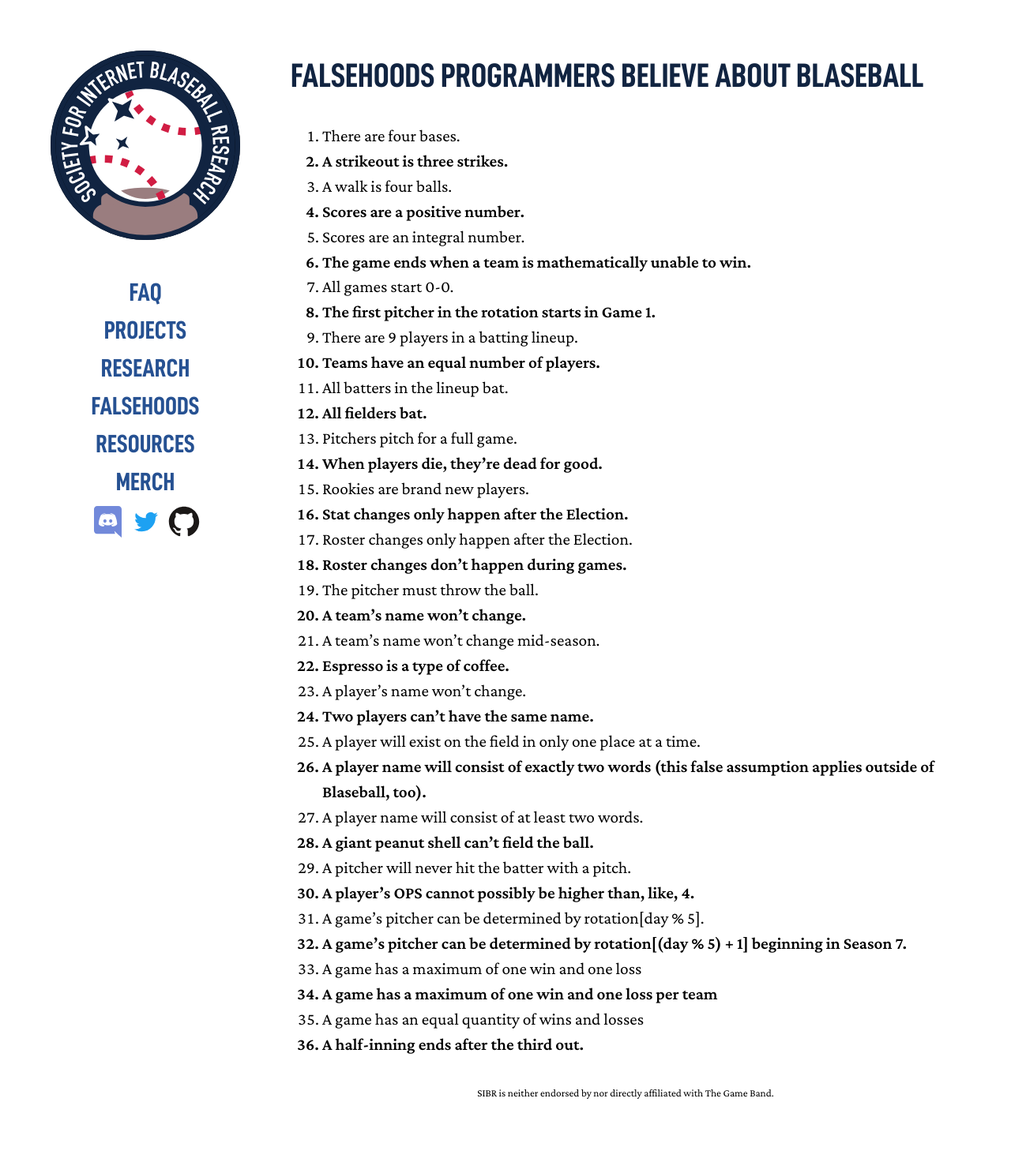
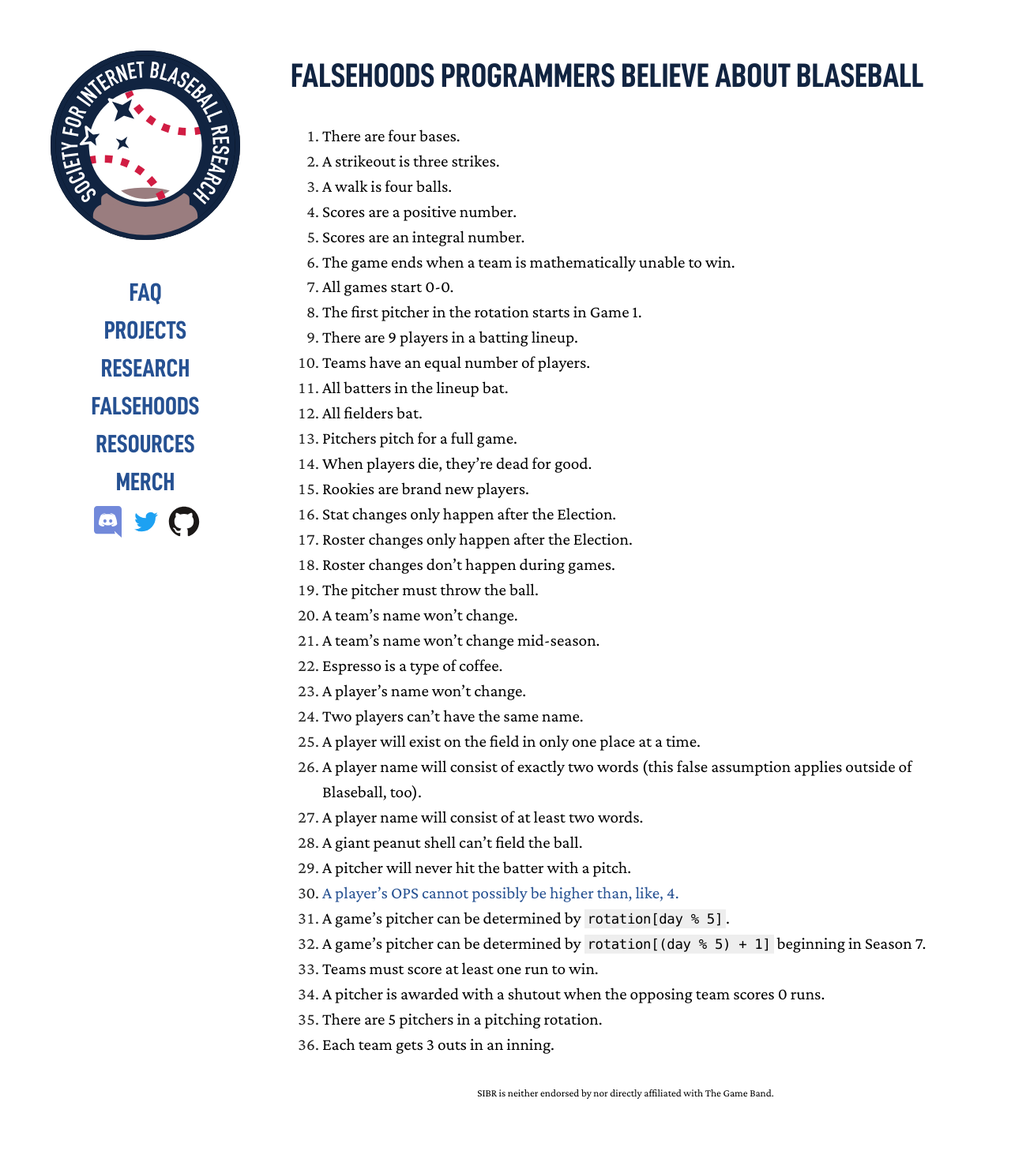
Before and after one commit to Society-for-Internet-Blaseball-Research/sibr.dev, a Jekyll site: the page built from falsehoods.md, in a window 1280 px wide. Shown: the whole page at 79% size. Built offline with Jekyll 4.4.1, drawn with Linux system fonts in a browser that asks for light colours; our own code applies the rules of GitHub Pages for plain Markdown files.

Commit message:
Update falsehoods. Closes #4

```diff
--- a/falsehoods.md
+++ b/falsehoods.md
@@ -3,6 +3,7 @@ permalink: /falsehoods
 title: Falsehoods Programmers Believe about Blaseball
 ---
 {:.falsehoods}
+
 1. There are four bases.
 2. A strikeout is three strikes.
 3. A walk is four balls.
@@ -32,10 +33,10 @@ title: Falsehoods Programmers Believe about Blaseball
 27. A player name will consist of at least two words.
 28. A giant peanut shell can't field the ball.
 29. A pitcher will never hit the batter with a pitch.
-30. A player's OPS cannot possibly be higher than, like, 4.
-31. A game's pitcher can be determined by rotation[day % 5].
-32. A game's pitcher can be determined by rotation[(day % 5) + 1] beginning in Season 7.
-33. A game has a maximum of one win and one loss
-34. A game has a maximum of one win and one loss per team
-35. A game has an equal quantity of wins and losses
-36. A half-inning ends after the third out.
+30. [A player's OPS cannot possibly be higher than, like, 4.](https://twitter.com/SIBROfficial/status/1306063199217659904)
+31. A game's pitcher can be determined by `rotation[day % 5]`.
+32. A game's pitcher can be determined by `rotation[(day % 5) + 1]` beginning in Season 7.
+33. Teams must score at least one run to win.
+34. A pitcher is awarded with a shutout when the opposing team scores 0 runs.
+35. There are 5 pitchers in a pitching rotation.
+36. Each team gets 3 outs in an inning.
--- a/style.scss
+++ b/style.scss
@@ -36,6 +36,29 @@ h1, h2, h3, h4, nav {
     font-weight: bold;
     text-transform: uppercase;
     color: $blue;
+}
+
+code, pre {
+    font-family:
+        SFMono-Regular,
+        Menlo,
+        Monaco,
+        Consolas,
+        "Liberation Mono",
+        "Courier New",
+        monospace;
+}
+
+code {
+    font-size: 13pt;
+    background-color: #eee;
+    padding: 0.125rem 0.25rem;
+    letter-spacing: -0.02em;
+}
+
+ol li::marker {
+    color: #222;
+    padding-right: 1rem;
 }
 
 nav {
@@ -115,10 +138,6 @@ footer {
     0% {
         transform: translateY(10px);
     }
-}
-
-.falsehoods li:nth-child(even){
-    font-weight: bold;
 }
 
 @media (max-width: 1279px) {
```
